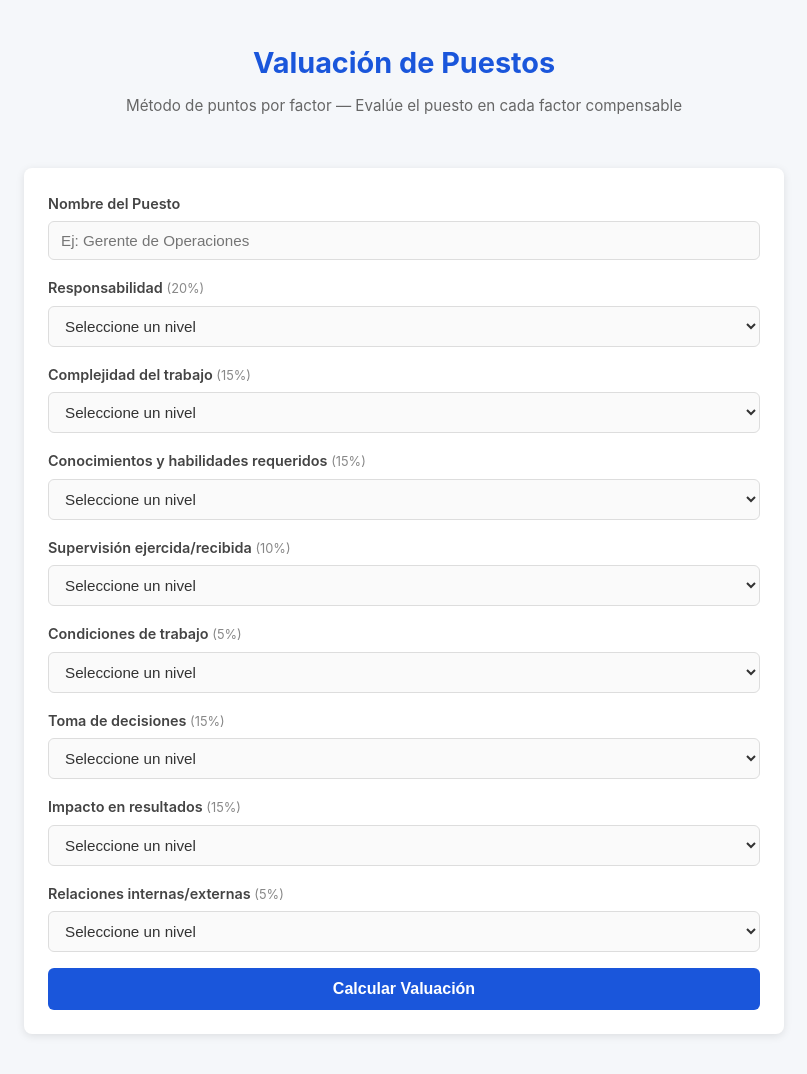
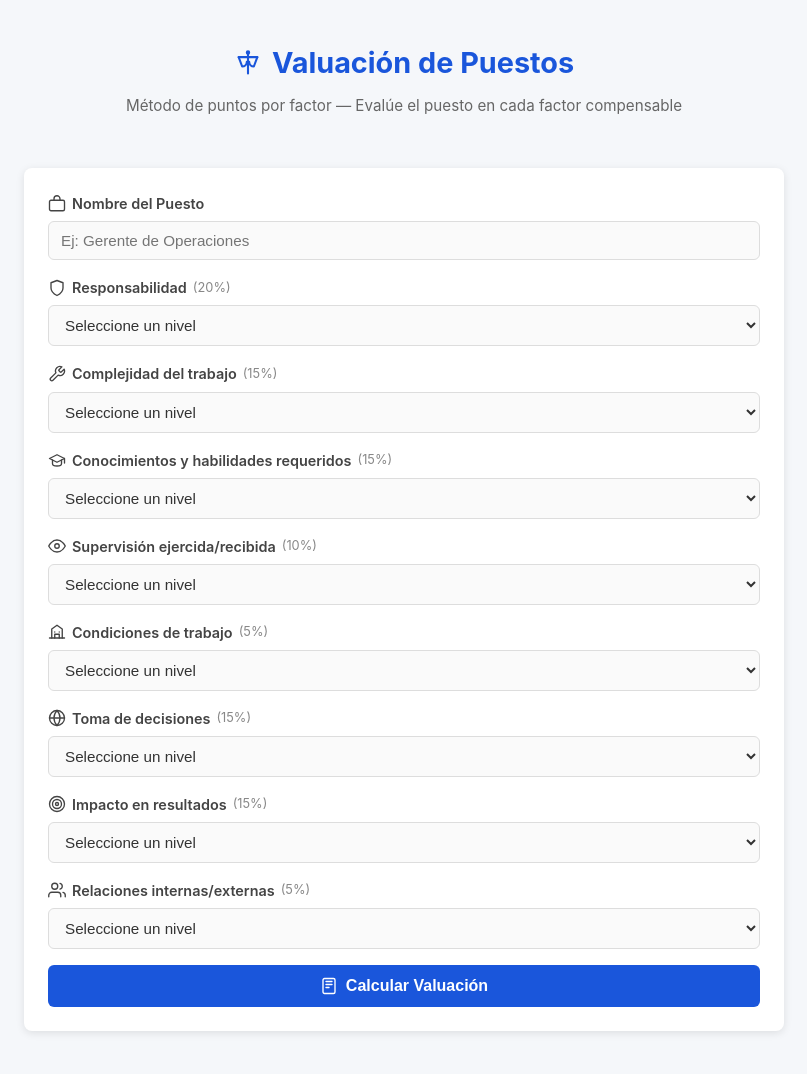
Before and after one commit to gerayalad/valuacion, a plain HTML site: page index.html in a window 1280 px wide. Shown: the whole page, without its empty margins (236-1043 px from the left). Drawn offline with Linux system fonts and the light colour scheme.

Commit message:
feat: add inline SVG icons to all UI elements
Icons for each factor (shield, wrench, graduation cap, eye, building,
globe, target, users), header (balance scale), button, results chart,
and classification bands — all dependency-free inline SVGs.

Co-Authored-By: Claude Opus 4.6 (1M context) <noreply@anthropic.com>

```diff
--- a/index.html
+++ b/index.html
@@ -31,6 +31,10 @@
         }
 
         header h1 {
+            display: flex;
+            align-items: center;
+            justify-content: center;
+            gap: 10px;
             color: #1a56db;
             font-size: 1.8rem;
             margin-bottom: 8px;
@@ -54,11 +58,55 @@
         }
 
         .form-group label {
-            display: block;
+            display: flex;
+            align-items: center;
+            gap: 6px;
             font-weight: 600;
             margin-bottom: 6px;
             color: #444;
             font-size: 0.9rem;
+        }
+
+        .icon {
+            display: inline-flex;
+            align-items: center;
+            justify-content: center;
+            flex-shrink: 0;
+        }
+
+        .icon svg {
+            width: 18px;
+            height: 18px;
+            stroke: currentColor;
+            stroke-width: 1.8;
+            stroke-linecap: round;
+            stroke-linejoin: round;
+            fill: none;
+        }
+
+        header .icon svg {
+            width: 28px;
+            height: 28px;
+            stroke: #1a56db;
+        }
+
+        .btn-calculate .icon svg {
+            width: 18px;
+            height: 18px;
+            stroke: #fff;
+        }
+
+        .results-card h2 .icon svg {
+            width: 22px;
+            height: 22px;
+            stroke: #1a56db;
+        }
+
+        .classification .icon svg {
+            width: 28px;
+            height: 28px;
+            stroke: currentColor;
+            margin-bottom: 4px;
         }
 
         .form-group .weight-badge {
@@ -87,7 +135,10 @@
         }
 
         .btn-calculate {
-            display: block;
+            display: flex;
+            align-items: center;
+            justify-content: center;
+            gap: 8px;
             width: 100%;
             padding: 12px;
             background-color: #1a56db;
@@ -120,6 +171,9 @@
         }
 
         .results-card h2 {
+            display: flex;
+            align-items: center;
+            gap: 8px;
             color: #1a56db;
             font-size: 1.3rem;
             margin-bottom: 4px;
@@ -179,6 +233,10 @@
         }
 
         .classification .band {
+            display: flex;
+            align-items: center;
+            justify-content: center;
+            gap: 8px;
             font-size: 1.5rem;
             font-weight: 700;
         }
@@ -226,19 +284,19 @@
 <body>
     <div class="container">
         <header>
-            <h1>Valuación de Puestos</h1>
+            <h1><span class="icon"><svg viewBox="0 0 24 24"><path d="M12 3v18"/><path d="M4 7h16"/><path d="M4 7l3 8a4 4 0 0 0 4-4"/><path d="M20 7l-3 8a4 4 0 0 1-4-4"/><circle cx="12" cy="3" r="1"/></svg></span>Valuación de Puestos</h1>
             <p>Método de puntos por factor — Evalúe el puesto en cada factor compensable</p>
         </header>
 
         <div class="form-card">
             <form id="valuationForm">
                 <div class="form-group">
-                    <label for="puestoName">Nombre del Puesto</label>
+                    <label for="puestoName"><span class="icon"><svg viewBox="0 0 24 24"><rect x="2" y="7" width="20" height="14" rx="2"/><path d="M16 7V5a4 4 0 0 0-8 0v2"/></svg></span>Nombre del Puesto</label>
                     <input type="text" id="puestoName" placeholder="Ej: Gerente de Operaciones" required>
                 </div>
 
                 <div class="form-group">
-                    <label for="factor-0">Responsabilidad <span class="weight-badge">(20%)</span></label>
+                    <label for="factor-0"><span class="icon"><svg viewBox="0 0 24 24"><path d="M12 22s8-4 8-10V5l-8-3-8 3v7c0 6 8 10 8 10z"/></svg></span>Responsabilidad <span class="weight-badge">(20%)</span></label>
                     <select id="factor-0" required>
                         <option value="" disabled selected>Seleccione un nivel</option>
                         <option value="1">1 - Bajo</option>
@@ -249,7 +307,7 @@
                 </div>
 
                 <div class="form-group">
-                    <label for="factor-1">Complejidad del trabajo <span class="weight-badge">(15%)</span></label>
+                    <label for="factor-1"><span class="icon"><svg viewBox="0 0 24 24"><path d="M14.7 6.3a1 1 0 0 0 0 1.4l1.6 1.6a1 1 0 0 0 1.4 0l3.77-3.77a6 6 0 0 1-7.94 7.94l-6.91 6.91a2.12 2.12 0 0 1-3-3l6.91-6.91a6 6 0 0 1 7.94-7.94l-3.76 3.76z"/></svg></span>Complejidad del trabajo <span class="weight-badge">(15%)</span></label>
                     <select id="factor-1" required>
                         <option value="" disabled selected>Seleccione un nivel</option>
                         <option value="1">1 - Bajo</option>
@@ -260,7 +318,7 @@
                 </div>
 
                 <div class="form-group">
-                    <label for="factor-2">Conocimientos y habilidades requeridos <span class="weight-badge">(15%)</span></label>
+                    <label for="factor-2"><span class="icon"><svg viewBox="0 0 24 24"><path d="M22 10v6M2 10l10-5 10 5-10 5z"/><path d="M6 12v5c0 2 3 3 6 3s6-1 6-3v-5"/></svg></span>Conocimientos y habilidades requeridos <span class="weight-badge">(15%)</span></label>
                     <select id="factor-2" required>
                         <option value="" disabled selected>Seleccione un nivel</option>
                         <option value="1">1 - Bajo</option>
@@ -271,7 +329,7 @@
                 </div>
 
                 <div class="form-group">
-                    <label for="factor-3">Supervisión ejercida/recibida <span class="weight-badge">(10%)</span></label>
+                    <label for="factor-3"><span class="icon"><svg viewBox="0 0 24 24"><path d="M1 12s4-8 11-8 11 8 11 8-4 8-11 8-11-8-11-8z"/><circle cx="12" cy="12" r="3"/></svg></span>Supervisión ejercida/recibida <span class="weight-badge">(10%)</span></label>
                     <select id="factor-3" required>
                         <option value="" disabled selected>Seleccione un nivel</option>
                         <option value="1">1 - Bajo</option>
@@ -282,7 +340,7 @@
                 </div>
 
                 <div class="form-group">
-                    <label for="factor-4">Condiciones de trabajo <span class="weight-badge">(5%)</span></label>
+                    <label for="factor-4"><span class="icon"><svg viewBox="0 0 24 24"><path d="M2 20h20"/><path d="M5 20V8l7-5 7 5v12"/><path d="M9 20v-5h6v5"/><path d="M9 12h.01M15 12h.01"/></svg></span>Condiciones de trabajo <span class="weight-badge">(5%)</span></label>
                     <select id="factor-4" required>
                         <option value="" disabled selected>Seleccione un nivel</option>
                         <option value="1">1 - Bajo</option>
@@ -293,7 +351,7 @@
                 </div>
 
                 <div class="form-group">
-                    <label for="factor-5">Toma de decisiones <span class="weight-badge">(15%)</span></label>
+                    <label for="factor-5"><span class="icon"><svg viewBox="0 0 24 24"><circle cx="12" cy="12" r="10"/><path d="M12 2a14.5 14.5 0 0 0 0 20 14.5 14.5 0 0 0 0-20"/><path d="M2 12h20"/></svg></span>Toma de decisiones <span class="weight-badge">(15%)</span></label>
                     <select id="factor-5" required>
                         <option value="" disabled selected>Seleccione un nivel</option>
                         <option value="1">1 - Bajo</option>
@@ -304,7 +362,7 @@
                 </div>
 
                 <div class="form-group">
-                    <label for="factor-6">Impacto en resultados <span class="weight-badge">(15%)</span></label>
+                    <label for="factor-6"><span class="icon"><svg viewBox="0 0 24 24"><circle cx="12" cy="12" r="10"/><circle cx="12" cy="12" r="6"/><circle cx="12" cy="12" r="2"/></svg></span>Impacto en resultados <span class="weight-badge">(15%)</span></label>
                     <select id="factor-6" required>
                         <option value="" disabled selected>Seleccione un nivel</option>
                         <option value="1">1 - Bajo</option>
@@ -315,7 +373,7 @@
                 </div>
 
                 <div class="form-group">
-                    <label for="factor-7">Relaciones internas/externas <span class="weight-badge">(5%)</span></label>
+                    <label for="factor-7"><span class="icon"><svg viewBox="0 0 24 24"><path d="M17 21v-2a4 4 0 0 0-4-4H5a4 4 0 0 0-4 4v2"/><circle cx="9" cy="7" r="4"/><path d="M23 21v-2a4 4 0 0 0-3-3.87"/><path d="M16 3.13a4 4 0 0 1 0 7.75"/></svg></span>Relaciones internas/externas <span class="weight-badge">(5%)</span></label>
                     <select id="factor-7" required>
                         <option value="" disabled selected>Seleccione un nivel</option>
                         <option value="1">1 - Bajo</option>
@@ -325,13 +383,13 @@
                     </select>
                 </div>
 
-                <button type="submit" class="btn-calculate">Calcular Valuación</button>
+                <button type="submit" class="btn-calculate"><span class="icon"><svg viewBox="0 0 24 24"><rect x="4" y="2" width="16" height="20" rx="2"/><path d="M8 6h8M8 10h8M8 14h4"/></svg></span>Calcular Valuación</button>
             </form>
         </div>
 
         <div class="results" id="results" aria-live="polite">
             <div class="results-card">
-                <h2>Resultados</h2>
+                <h2><span class="icon"><svg viewBox="0 0 24 24"><path d="M18 20V10M12 20V4M6 20v-6"/></svg></span>Resultados</h2>
                 <p class="puesto-name" id="resultPuesto"></p>
                 <table>
                     <thead>
@@ -372,6 +430,13 @@
 
         const levelLabels = { 1: 'Bajo', 2: 'Medio', 3: 'Alto', 4: 'Muy Alto' };
 
+        var bandIcons = {
+            'band-operativo': '<svg viewBox="0 0 24 24"><path d="M14.7 6.3a1 1 0 0 0 0 1.4l1.6 1.6a1 1 0 0 0 1.4 0l3.77-3.77a6 6 0 0 1-7.94 7.94l-6.91 6.91a2.12 2.12 0 0 1-3-3l6.91-6.91a6 6 0 0 1 7.94-7.94l-3.76 3.76z"/></svg>',
+            'band-profesional': '<svg viewBox="0 0 24 24"><path d="M22 10v6M2 10l10-5 10 5-10 5z"/><path d="M6 12v5c0 2 3 3 6 3s6-1 6-3v-5"/></svg>',
+            'band-gerencial': '<svg viewBox="0 0 24 24"><path d="M17 21v-2a4 4 0 0 0-4-4H5a4 4 0 0 0-4 4v2"/><circle cx="9" cy="7" r="4"/><path d="M23 21v-2a4 4 0 0 0-3-3.87"/><path d="M16 3.13a4 4 0 0 1 0 7.75"/></svg>',
+            'band-directivo': '<svg viewBox="0 0 24 24"><polygon points="12 2 15.09 8.26 22 9.27 17 14.14 18.18 21.02 12 17.77 5.82 21.02 7 14.14 2 9.27 8.91 8.26 12 2"/></svg>'
+        };
+
         function getBand(score) {
             if (score <= 1.75) return { name: 'Operativo', class: 'band-operativo' };
             if (score <= 2.50) return { name: 'Profesional', class: 'band-profesional' };
@@ -407,7 +472,8 @@
             var band = getBand(total);
             var classificationEl = document.getElementById('classification');
             classificationEl.className = 'classification ' + band.class;
-            document.getElementById('bandLabel').textContent = band.name;
+            var bandEl = document.getElementById('bandLabel');
+            bandEl.innerHTML = '<span class="icon">' + bandIcons[band.class] + '</span>' + band.name;
 
             document.getElementById('results').classList.add('visible');
             document.getElementById('results').scrollIntoView({ behavior: 'smooth' });
```
